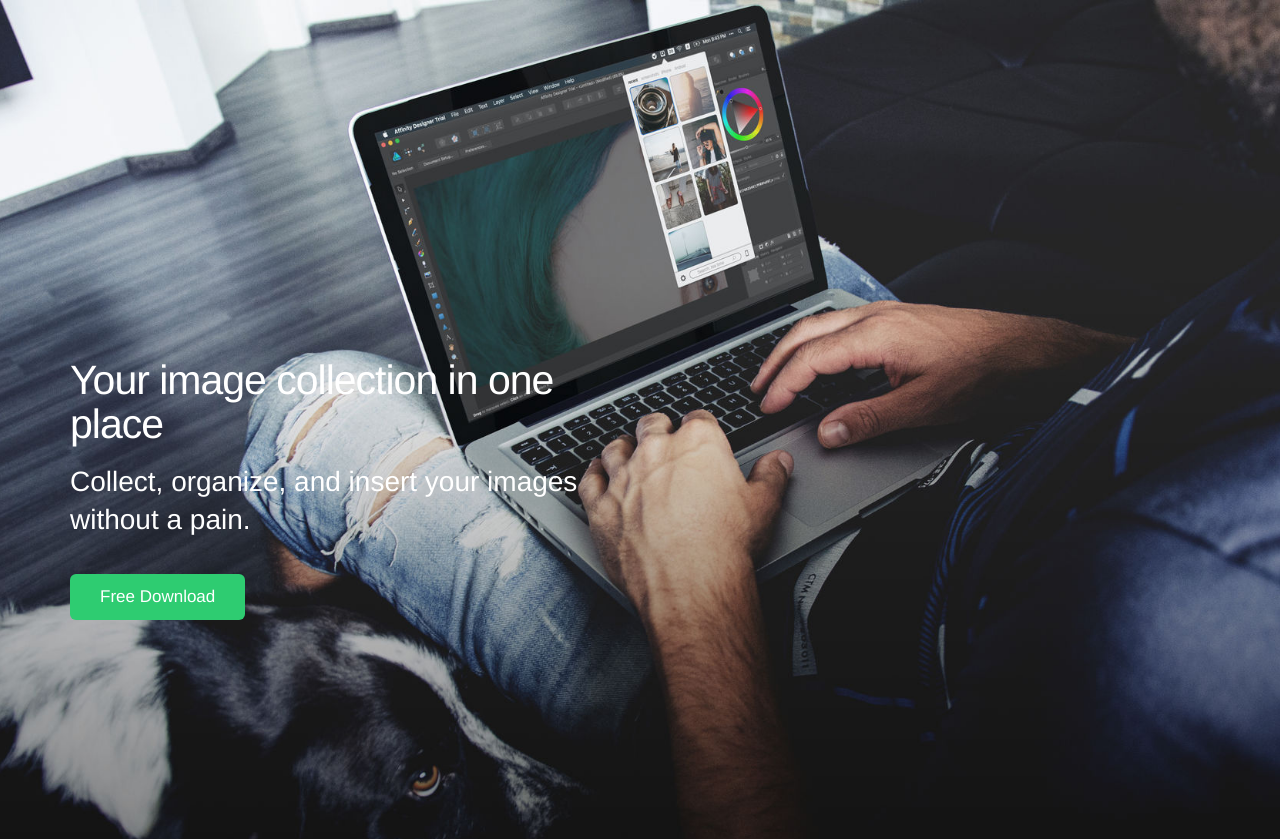
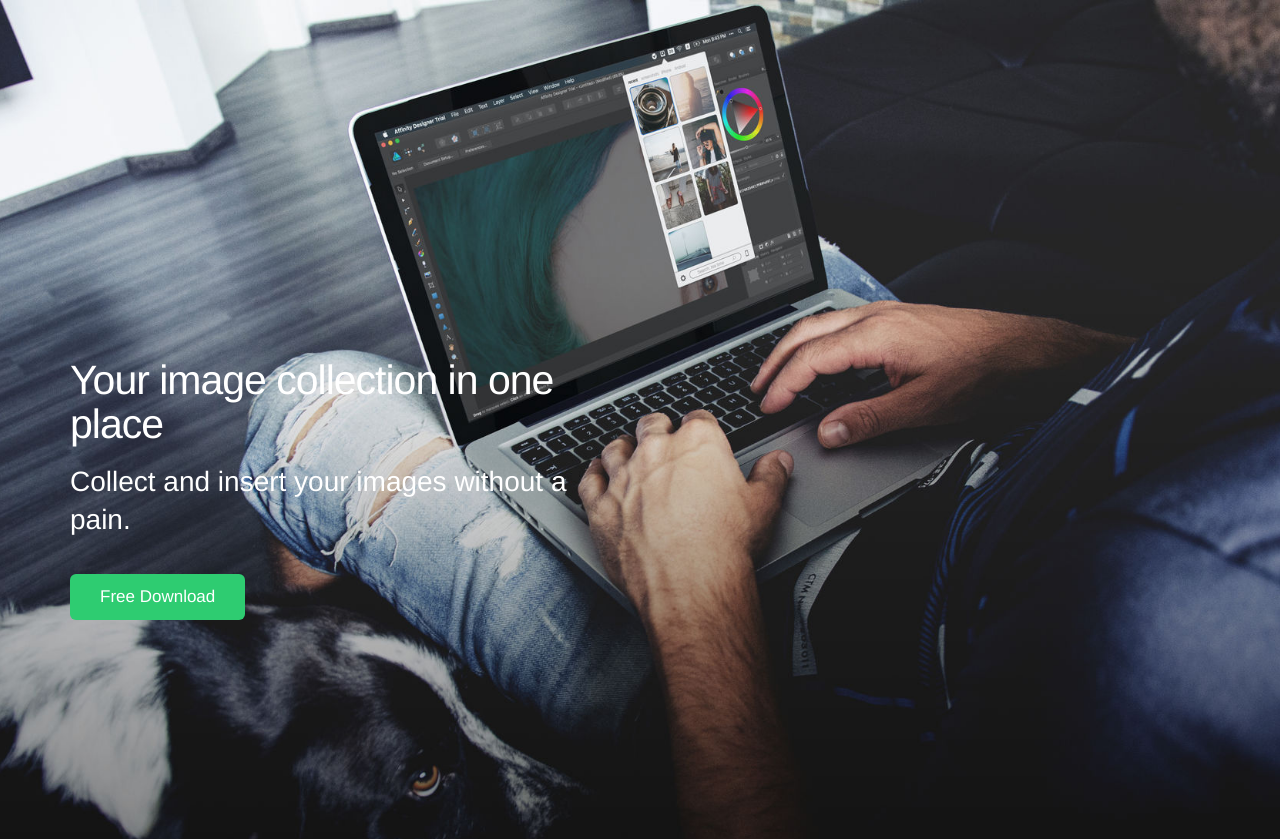
Before and after one commit to syshen/pixdrop, a plain HTML site: page index.html in a window 1280 px wide. Shown: the top 839 px of the page. Drawn offline with Linux system fonts and the light colour scheme; a script that the page names is missing.

Commit message:
Update index.html

```diff
--- a/index.html
+++ b/index.html
@@ -31,7 +31,7 @@
                 <div class="col-sm-6">
                     <div class="hero-unit">
                         <h1>Your image collection in one place</h1>
-                        <p>Collect, organize, and insert your images without a pain.</p>
+                        <p>Collect and insert your images without a pain.</p>
                     </div>
                     <div class="btns">
                         <a class="btn btn-large btn-success btn-download" id="open-popup">Free Download</a>
```
